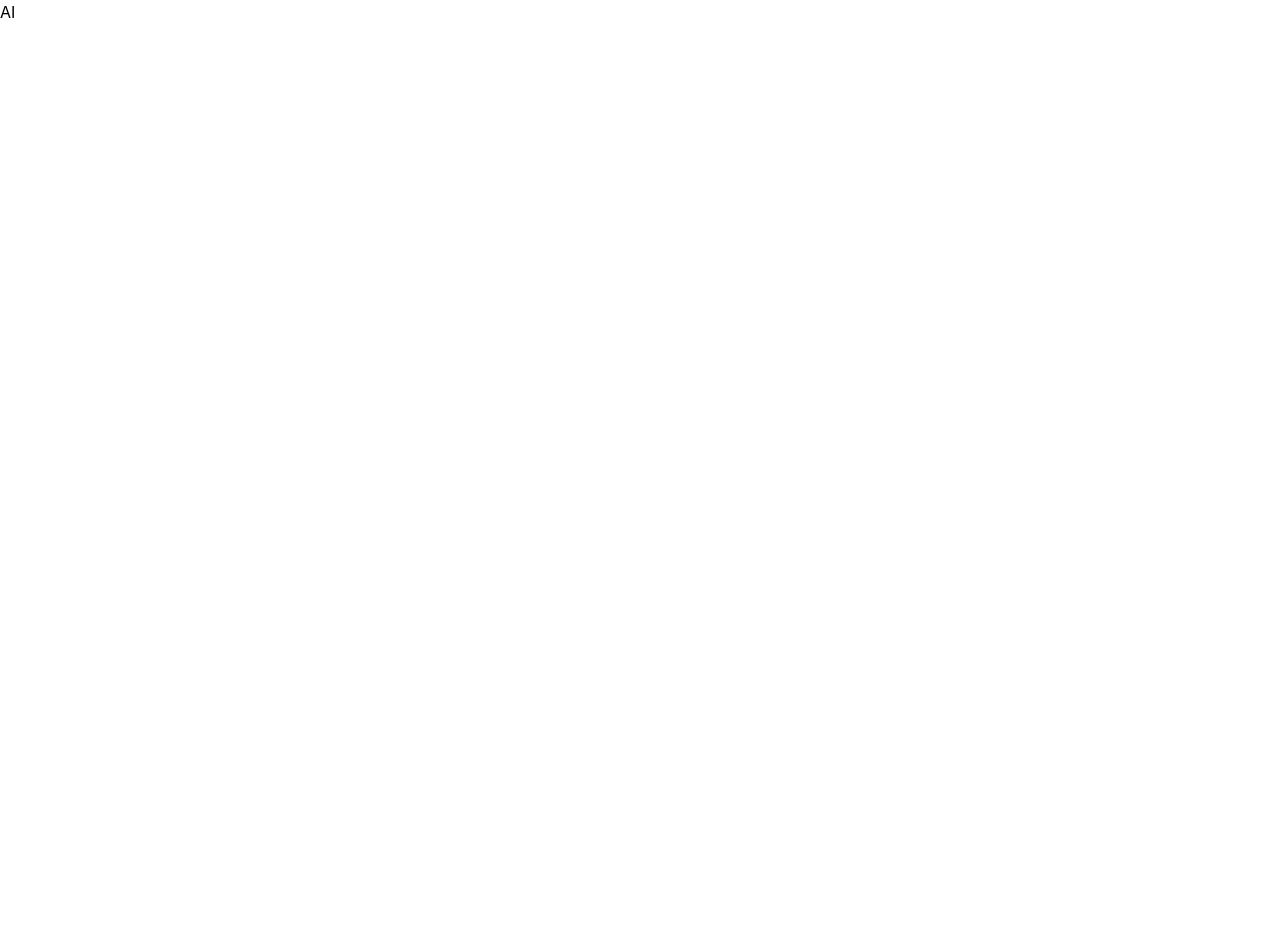
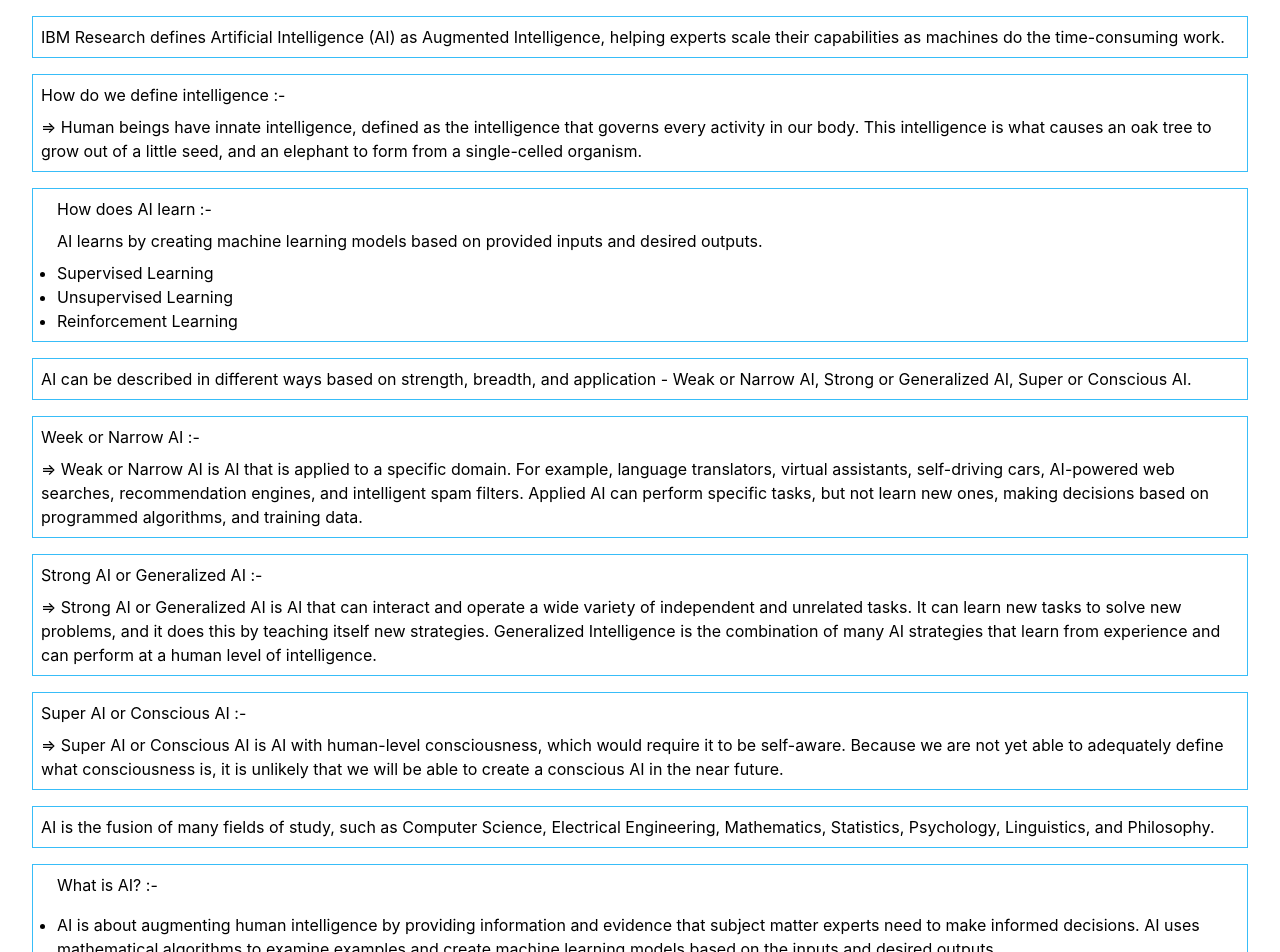
Before and after one commit to suvamAdhikary/wh, a Next.js app: page /ai in a window 1280 px wide. Shown: the top 952 px of the page. Before the commit the page ends 800 px from the top, so only its background shows below. Built offline with nearby package versions, Linux system fonts and the light colour scheme.

Commit message:
ai intro imb week 1

```diff
--- /dev/null
+++ b/pages/ai/examples/index.tsx
@@ -0,0 +1,46 @@
+import { NextPage } from "next";
+import React from "react";
+import OneLiner from "../../../components/OneLiner";
+import QA from "../../../components/QA";
+import UnOrderdList from "../../../components/UnOrderdList";
+
+const Examples: NextPage = () => {
+  const AIAlgorithmsData =
+    "AI algorithms that learn by example are the reason we can talk to Watson, Alexa, Siri, Cortana, and Google Assistant and they can talk back to us";
+
+  const examples = [
+    "Robotics and Automation, where AI is making it possible for robots to perceive unpredictable environments around them in order to decide on the next steps.",
+    "Airport Security, where AI is making it possible for X-ray scanners to flag images that may look suspicious.",
+    "Oil and Gas, where AI is helping companies analyze and classify thousands of rock samples to help identify the best locations to drill for oil?",
+  ];
+
+  const femousExamples = [
+    "Watson playing Jeopardy to win against two of its greatest champions, Ken Jennings and Brad Rutter.",
+    "Watson teaming up with the Academy to deliver an amplified Grammy experience for millions of fans.",
+    "Watson collaborating with ESPN to serve 10 million users of the ESPN Fantasy App sharing insights that help them make better decisions to win their weekly matchups.",
+  ];
+
+  return (
+    <>
+      <main className="flex flex-col gap-4 px-8 py-4">
+        <QA question="AI algorithms" answer={AIAlgorithmsData} />
+        <OneLiner>
+          AI-powered applications are creating an impact in diverse areas such
+          as Healthcare, Education, Transcription, Law Enforcement, Customer
+          Service, Mobile and Social Media Apps, Financial Fraud Prevention,
+          Patient Diagnoses, Clinical Trials, and more.
+        </OneLiner>
+        <UnOrderdList
+          heading="Some of these applications include"
+          listData={examples}
+        />
+        <UnOrderdList
+          heading="Some famous applications of AI from IBM include"
+          listData={femousExamples}
+        />
+      </main>
+    </>
+  );
+};
+
+export default Examples;
--- a/pages/ai/index.tsx
+++ b/pages/ai/index.tsx
@@ -1,10 +1,77 @@
-import { NextPage } from 'next'
-import React from 'react'
+import { NextPage } from "next";
+import React from "react";
+import OneLiner from "../../components/OneLiner";
+import QA from "../../components/QA";
+import UnOrderdList from "../../components/UnOrderdList";
 
 const AI: NextPage = () => {
+  const howDoWeDefineIntelligenceData =
+    "Human beings have innate intelligence, defined as the intelligence that governs every activity in our body. This intelligence is what causes an oak tree to grow out of a little seed, and an elephant to form from a single-celled organism.";
+
+  const howDoesAILearnData = {
+    description:
+      "AI learns by creating machine learning models based on provided inputs and desired outputs.",
+    list: [
+      "Supervised Learning",
+      "Unsupervised Learning",
+      "Reinforcement Learning",
+    ],
+  };
+
+  const weekOrNarrowAIData =
+    "Weak or Narrow AI is AI that is applied to a specific domain. For example, language translators, virtual assistants, self-driving cars, AI-powered web searches, recommendation engines, and intelligent spam filters. Applied AI can perform specific tasks, but not learn new ones, making decisions based on programmed algorithms, and training data.";
+
+  const strongAIOrGeneralizedAIData =
+    "Strong AI or Generalized AI is AI that can interact and operate a wide variety of independent and unrelated tasks. It can learn new tasks to solve new problems, and it does this by teaching itself new strategies. Generalized Intelligence is the combination of many AI strategies that learn from experience and can perform at a human level of intelligence.";
+
+  const superAIOrConsciousAIData =
+    "Super AI or Conscious AI is AI with human-level consciousness, which would require it to be self-aware. Because we are not yet able to adequately define what consciousness is, it is unlikely that we will be able to create a conscious AI in the near future.";
+
+  const whatIsAIData = [
+    "AI is about augmenting human intelligence by providing information and evidence that subject matter experts need to make informed decisions. AI uses mathematical algorithms to examine examples and create machine learning models based on the inputs and desired outputs.",
+    "AI is about augmenting human intelligence by providing information and evidence that subject matter experts need to make informed decisions. AI uses mathematical algorithms to examine examples and create machine learning models based on the inputs and desired outputs.",
+  ];
+
   return (
-    <div>AI</div>
-  )
-}
+    <>
+      <main className="flex flex-col gap-4 px-8 py-4">
+        <OneLiner>
+          IBM Research defines Artificial Intelligence (AI) as Augmented
+          Intelligence, helping experts scale their capabilities as machines do
+          the time-consuming work.
+        </OneLiner>
+        <QA
+          question="How do we define intelligence"
+          answer={howDoWeDefineIntelligenceData}
+        />
+        <UnOrderdList
+          heading="How does AI learn"
+          description={howDoesAILearnData.description}
+          listData={howDoesAILearnData.list}
+        />
+        <OneLiner>
+          AI can be described in different ways based on strength, breadth, and
+          application - Weak or Narrow AI, Strong or Generalized AI, Super or
+          Conscious AI.
+        </OneLiner>
+        <QA question="Week or Narrow AI" answer={weekOrNarrowAIData} />
+        <QA
+          question="Strong AI or Generalized AI"
+          answer={strongAIOrGeneralizedAIData}
+        />
+        <QA
+          question="Super AI or Conscious AI"
+          answer={superAIOrConsciousAIData}
+        />
+        <OneLiner>
+          AI is the fusion of many fields of study, such as Computer Science,
+          Electrical Engineering, Mathematics, Statistics, Psychology,
+          Linguistics, and Philosophy.
+        </OneLiner>
+        <UnOrderdList heading="What is AI? " listData={whatIsAIData} />
+      </main>
+    </>
+  );
+};
 
-export default AI
+export default AI;
```
